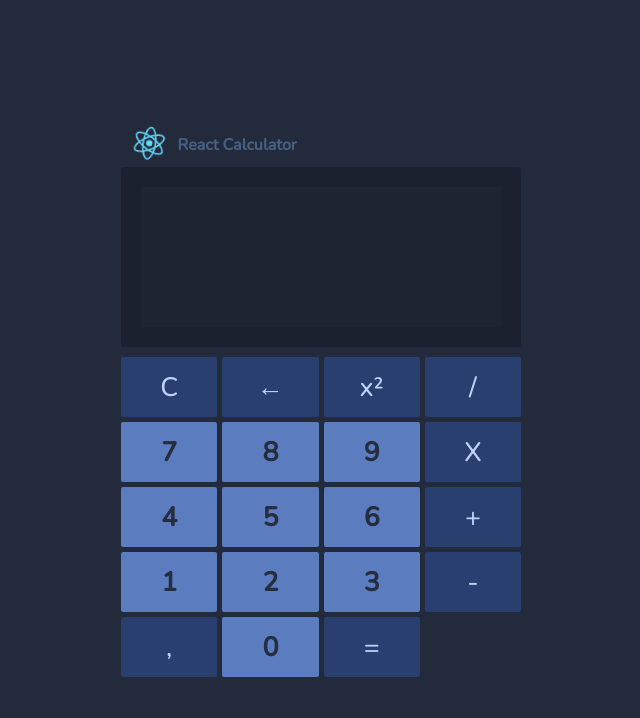
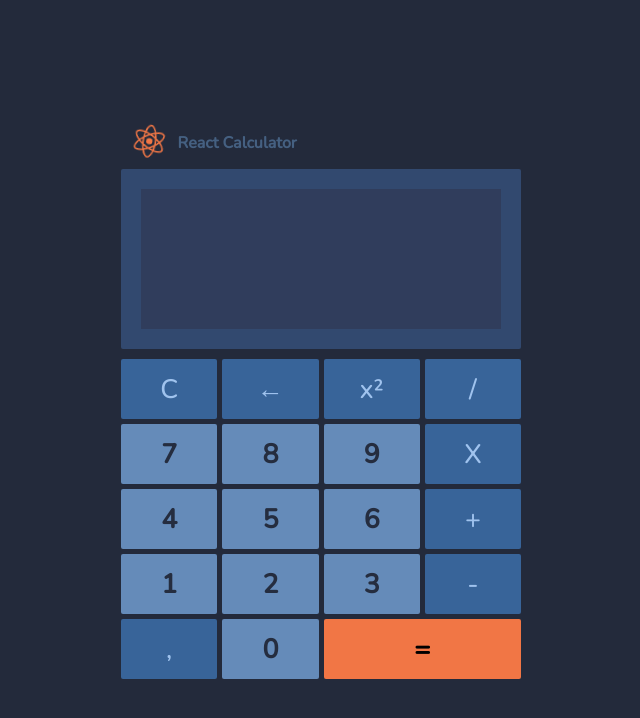
Before and after one commit to pedrofrn/react-calculator, a React (Create React App) app: page / in a window 1280 px wide. Shown: the top 718 px of the page, without its empty margins (319-959 px from the left). Built offline with nearby package versions, Linux system fonts and the light colour scheme.

Commit message:
implementing save to localStorage

```diff
--- a/src/App.css
+++ b/src/App.css
@@ -30,14 +30,11 @@ body {
   color: white;
 }
 
-.App-link {
-  color: #61dafb;
-}
-
 @keyframes react-spin {
   from {
     transform: rotate(0deg);
   }
+
   to {
     transform: rotate(360deg);
   }
@@ -46,7 +43,7 @@ body {
 header {
   width: 400px;
   display: flex;
-
+  margin-bottom: 5px;
 }
 
 header h1 {
@@ -59,11 +56,11 @@ main {
 }
 
 div.Screen {
-  background-color: #1a1f2b80;
+  background-color: #303d5c;
   height: 100px;
   border-radius: 2px;
   margin-bottom: 10px;
-  border: 20px solid #00000010;
+  border: 20px solid #38649950;
   display: flex;
   padding: 20px;
   align-items: center;
@@ -71,9 +68,7 @@ div.Screen {
   text-align: end;
 }
 
-div.keyboard {
-
-}
+div.keyboard {}
 
 div.keyboard div.keys {
   grid-template-columns: repeat(4, 1fr);
@@ -91,13 +86,20 @@ div.keyboard div.keys button {
   cursor: pointer;
 }
 
+div.keyboard div.keys button:last-child {
+  grid-column-end: span 2;
+  background-color: #f17645;
+  color: #000;
+  font-weight: bold;
+}
+
 button.tools {
-  background-color: #283f70;
-  color: #bed0f5;
+  background-color: #386499;
+  color: #a0c3ee;
 }
 
 button.number {
-  background-color: #5b7cbe;
+  background-color: #658bb9;
   font-weight: bold;
   color: #252d3f;
 }
--- a/src/App.js
+++ b/src/App.js
@@ -27,7 +27,7 @@ function App() {
         <img src={logo} className="react" alt="logo" />
         <h1>React Calculator</h1>
       </header>
-      {<Calculator />}
+      <Calculator />
     </div>
   );
 }
--- a/src/Calculator.js
+++ b/src/Calculator.js
@@ -1,11 +1,18 @@
 import React, { useEffect, useState } from 'react';
 import Screen from './components/Screen/Screen';
 import Button from './components/Button/Button';
+import { pastService } from './services/services';
 
 function Calculator() {
 
     const [curr, setCurr] = useState('');
     const [expression, setExpression] = useState('');
+    const [pastList, setPastList] = useState({});
+
+    useEffect(() => {
+        if (expression.length > 0) setTimeout(() => clear(), 2000);
+        pastService(pastList);
+    }, [pastList])
 
     function buttonView() {
         const keys = [
@@ -24,11 +31,13 @@ function Calculator() {
         )
     }
 
-    function handleClick(char) {
-        if (char === 'C') {
-            setCurr('');
-            return setExpression('');
-        }
+    function clear() {
+        setCurr('');
+        return setExpression('');
+    }
+
+    function handleClick(char = '') {
+        if (char === 'C') return clear();
 
         if (typeof char === 'number') {
             if (expression[expression.length - 1] === '/'
@@ -51,6 +60,24 @@ function Calculator() {
             }
         }
         else setExpression(prevState => prevState + char);
+
+        if (char === '=') {
+            const result = eval(expression);
+            setCurr(result)
+            setExpression(prevState => {
+                createPastListItem(prevState + result);
+                return prevState + result;
+            })
+        }
+    }
+
+    function createPastListItem(expression) {
+        const date = new Date().toLocaleString()
+        const item = {
+            date: date,
+            expression: expression
+        };
+        return setPastList(prevState => item)
     }
 
     return (
@@ -63,6 +90,7 @@ function Calculator() {
                     {buttonView()}
                 </div>
             </div>
+
         </main>
     )
 }
--- a/src/services/hitButton.js
+++ /dev/null
@@ -1,3 +0,0 @@
-export function press(btn) {
-    console.log(btn, 'oi')
-}
--- /dev/null
+++ b/src/services/services.js
@@ -0,0 +1,16 @@
+export function pastService(item) {
+    console.log(item)
+    localStorage.setItem('calcs', item)
+    return (
+        <div>
+            <div>
+                <div>
+                    {'data'}
+                </div>
+                <div>
+                    {item}
+                </div>
+            </div>
+        </div>
+    )
+}
```
Also changed, not shown: src/logo.svg.
